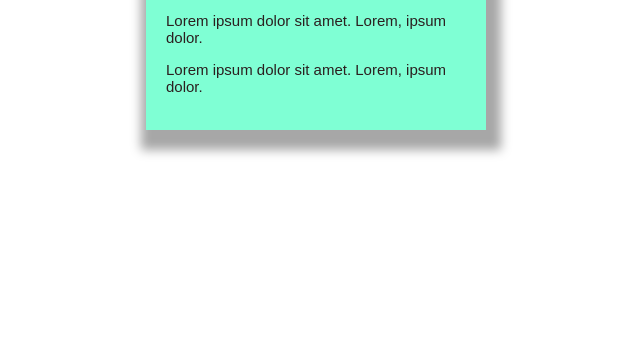
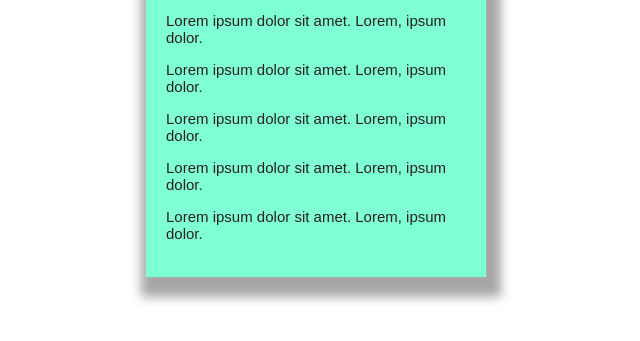
Before and after one commit to ChristianGom22/tailwindCssPractice, a plain HTML site: page index.html in a window 1280 px wide. Shown: the part 237-578 px from the top of the page, without its empty margins (324-964 px from the left). Drawn offline with Linux system fonts and the light colour scheme.

Commit message:
initialcommit

```diff
--- a/index.html
+++ b/index.html
@@ -13,6 +13,9 @@
     <p>Lorem ipsum dolor sit amet. <span>Lorem, ipsum dolor.</span></p>
     <p>Lorem ipsum dolor sit amet. <span>Lorem, ipsum dolor.</span></p>
     <p>Lorem ipsum dolor sit amet. <span>Lorem, ipsum dolor.</span></p>
+    <p>Lorem ipsum dolor sit amet. <span>Lorem, ipsum dolor.</span></p>
+    <p>Lorem ipsum dolor sit amet. <span>Lorem, ipsum dolor.</span></p>
+    <p>Lorem ipsum dolor sit amet. <span>Lorem, ipsum dolor.</span></p>
     </div>
 </body>
 </html>
```
